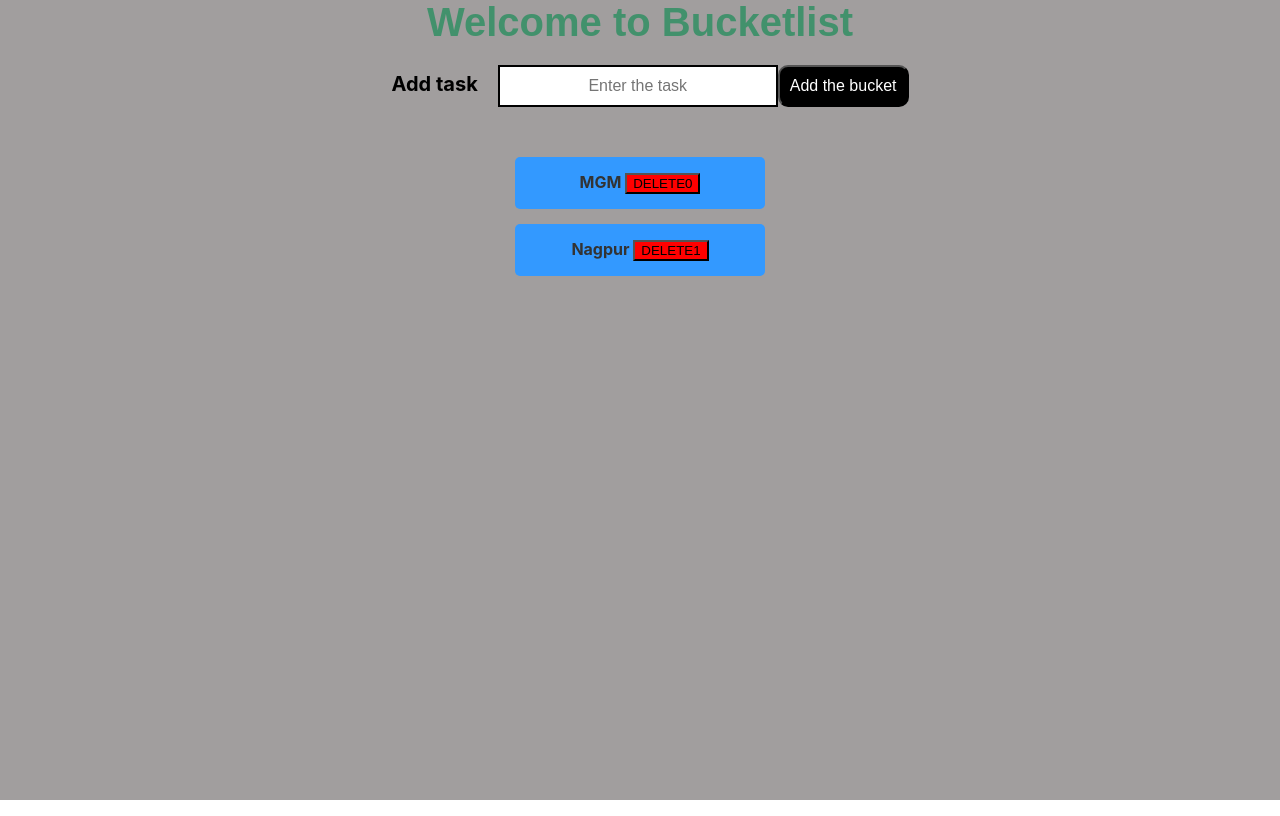
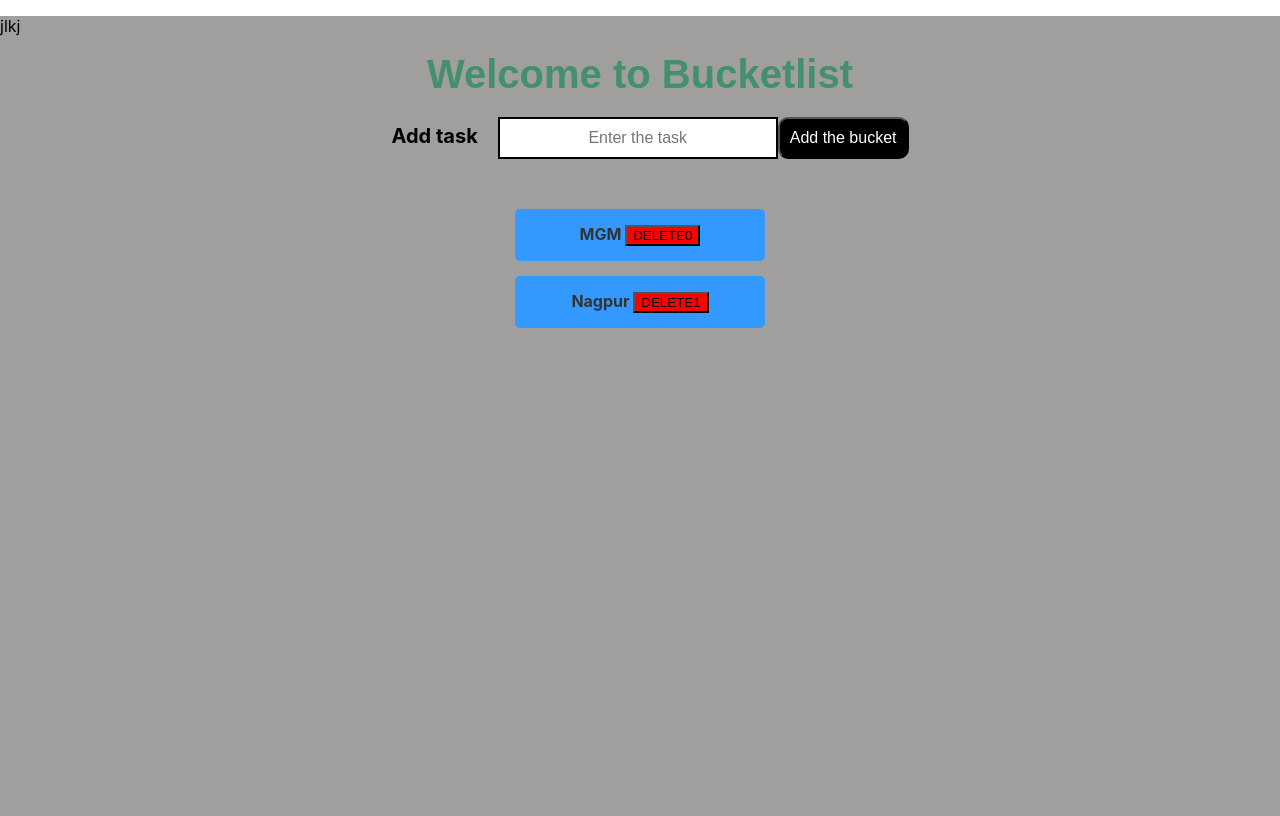
Before and after one commit to surajkawadkar/todolist, a React (Create React App) app: page / in a window 1280 px wide. Built offline with nearby package versions, Linux system fonts and the light colour scheme.

Commit message:
navbar is i n progress

```diff
--- a/src/components/HomePage.js
+++ b/src/components/HomePage.js
@@ -1,11 +1,15 @@
 import React, { Component } from 'react'
 import AddItem from './AddItem'
 import '../style.css';
+import NavBar from './NavBar';
 
  class HomePage extends Component {
     render() {
         return (
             <div className="bg">
+                <div>
+                    <NavBar/>
+                </div>
                  <div className="heading">Welcome to Bucketlist</div>
                 <AddItem/>
             </div>
--- /dev/null
+++ b/src/components/NavBar.js
@@ -0,0 +1,13 @@
+import React, { Component } from 'react'
+
+ class NavBar extends Component {
+    render() {
+        return (
+            <div>
+                <p>jlkj</p>
+            </div>
+        )
+    }
+}
+
+export default NavBar
--- a/src/style.css
+++ b/src/style.css
@@ -99,4 +99,4 @@ h1:hover{
     background-color: yellowgreen;
 }
 
-/* hover issues */
+/* hover issues   jhkjhkj*/
```
Also changed, not shown: 1 other file (tests, documents, lock files or other folders).
